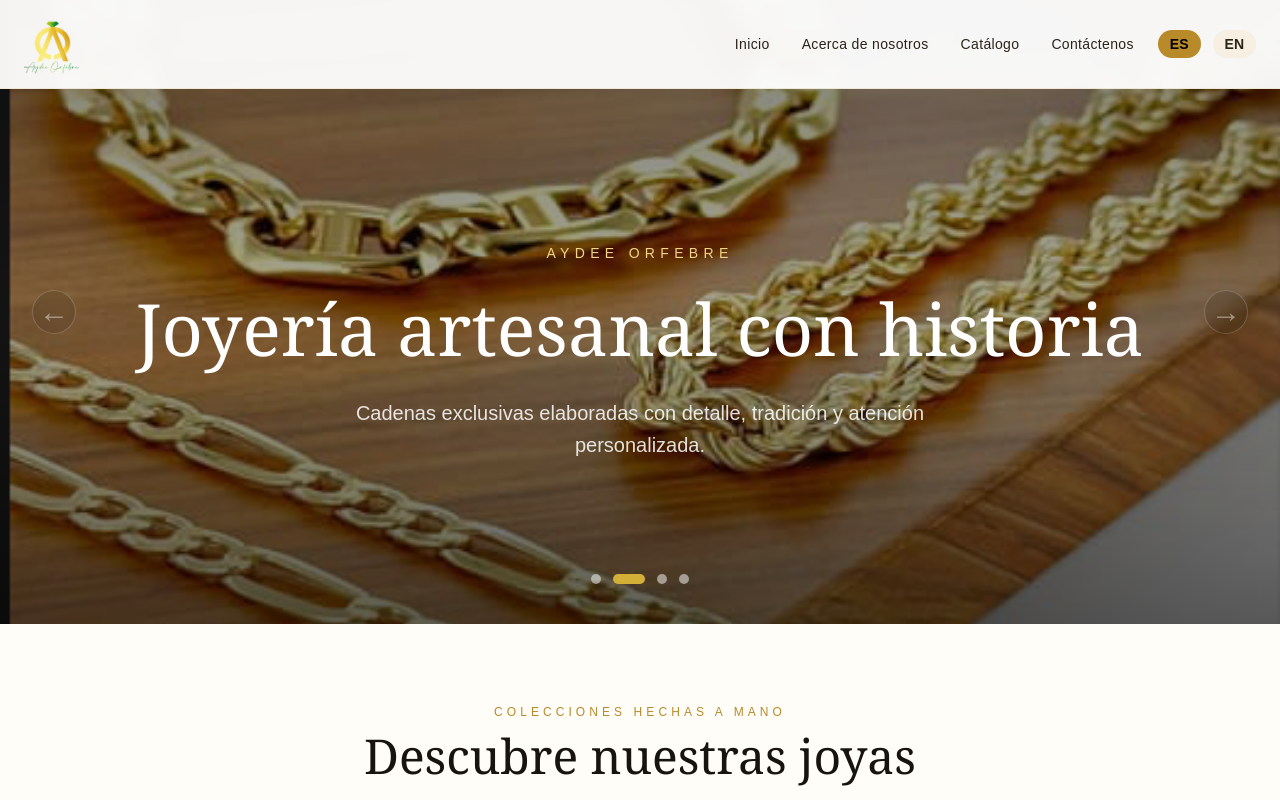
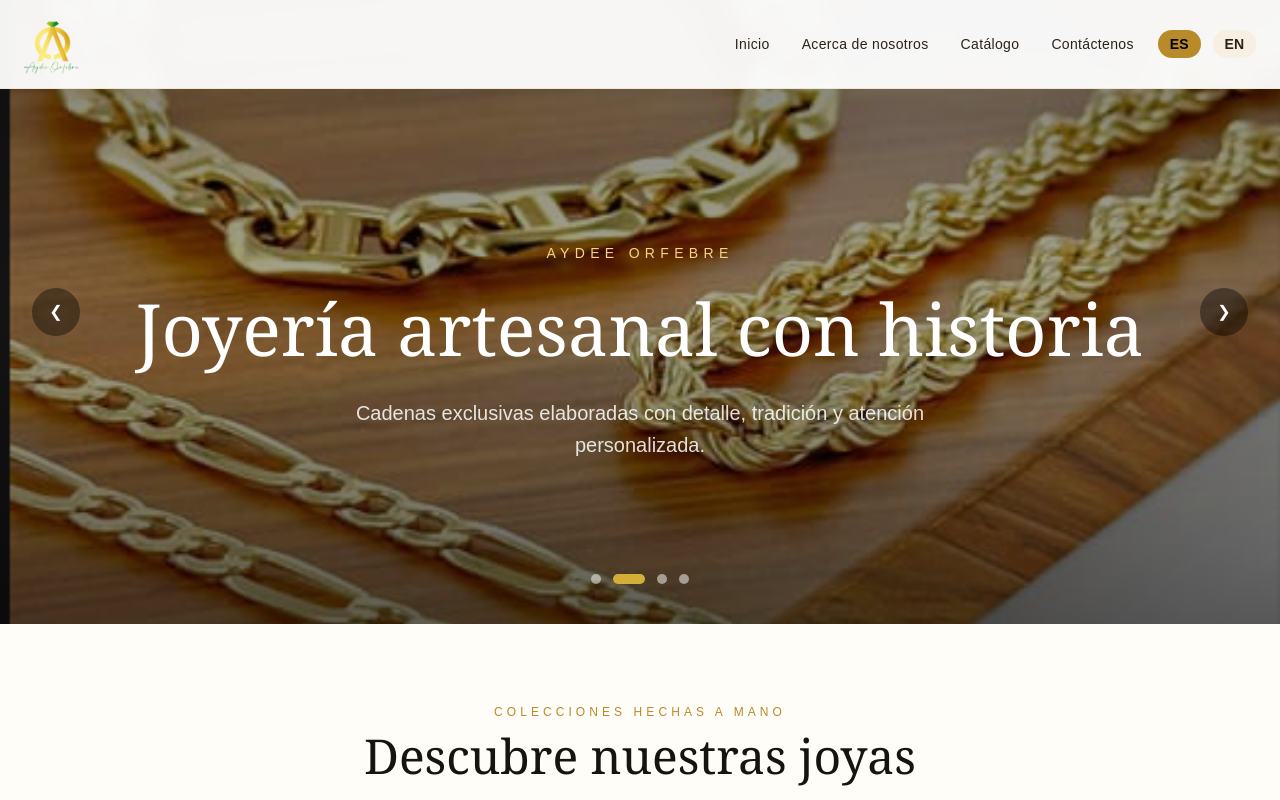
Before and after one commit to aydeeorfebreria/joyeria, a Next.js app: page / in a window 1280 px wide. Shown: the top 800 px of the page. Built offline with nearby package versions, Linux system fonts and the light colour scheme.

Commit message:
Mejoras en las flechas del carrusel

```diff
--- a/app/Carousel.tsx
+++ b/app/Carousel.tsx
@@ -81,19 +81,19 @@
       {/* IZQUIERDA */}
       <button
         onClick={prevSlide}
-        className="absolute left-4 md:left-8 top-1/2 -translate-y-1/2 z-20 flex h-11 w-11 items-center justify-center rounded-full border border-white/20 bg-black/10 text-3xl text-white/45 backdrop-blur-sm transition hover:bg-black/25 hover:text-white/85"
+        className="absolute left-4 md:left-8 top-1/2 -translate-y-1/2 bg-black/40 hover:bg-black/60 text-white w-12 h-12 rounded-full flex items-center justify-center z-20 transition duration-300"
         aria-label={t.hero.previous}
       >
-        ←
+        ❮
       </button>
 
       {/* DERECHA */}
       <button
         onClick={nextSlide}
-        className="absolute right-4 md:right-8 top-1/2 -translate-y-1/2 z-20 flex h-11 w-11 items-center justify-center rounded-full border border-white/20 bg-black/10 text-3xl text-white/45 backdrop-blur-sm transition hover:bg-black/25 hover:text-white/85"
+        className="absolute right-4 md:right-8 top-1/2 -translate-y-1/2 bg-black/40 hover:bg-black/60 text-white w-12 h-12 rounded-full flex items-center justify-center z-20 transition duration-300"
         aria-label={t.hero.next}
       >
-        →
+        ❯
       </button>
 
       {/* INDICADORES */}
```
